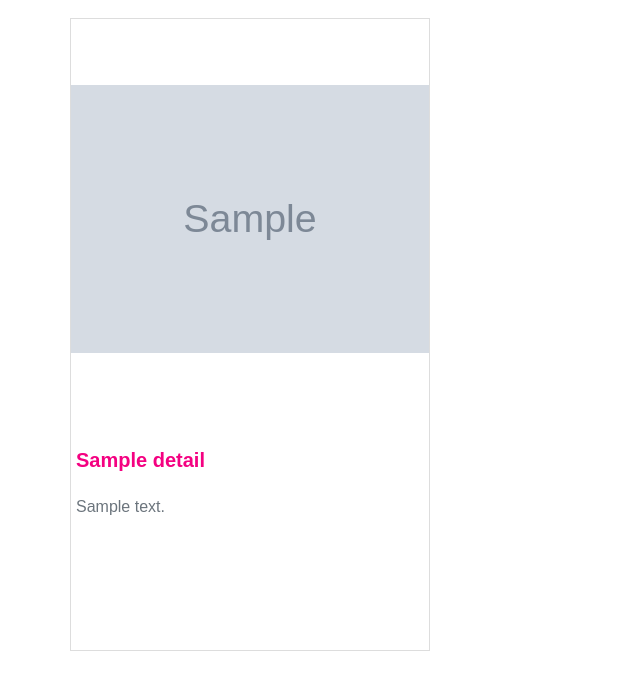
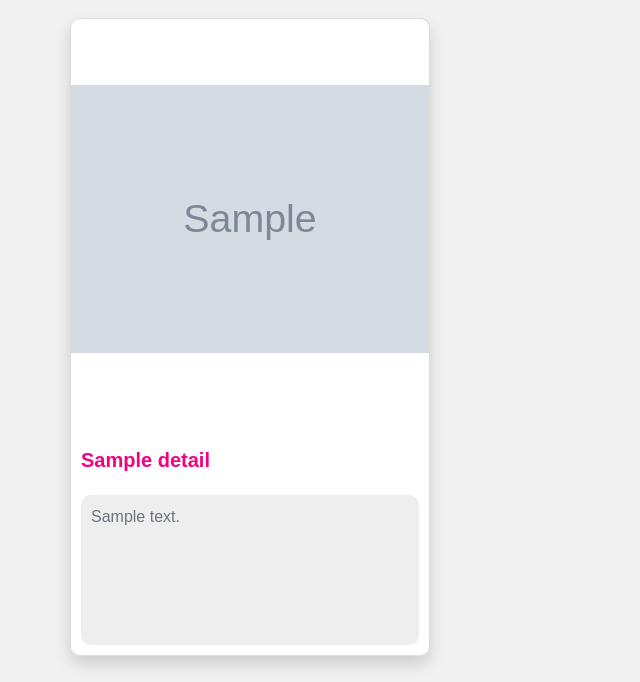
Before and after one commit to soumyazyx/alishazyx, a Django app: template frontend/templates/frontend/products.html in a window 1280 px wide. Shown: the part 208-890 px from the top of the page, without its empty margins (0-640 px from the left). Before the commit the page ends 859 px from the top, so only its background shows below. Run offline with Django 3.2, Linux system fonts and the light colour scheme; the template is opened without the code that fills it: most values are stand-ins (such as "Sample title", 1, 10 or a date in 2020); grey boxes marked "Sample" are stand-in pictures; some libraries are stand-ins or nearby versions; some web fonts are replaced.

Commit message:
added radius and shadows to products

```diff
--- a/frontend/static/frontend/css/tiu.css
+++ b/frontend/static/frontend/css/tiu.css
@@ -1,6 +1,9 @@
 /*---------------------
  Banner Section
 -----------------------*/
+body {
+  background: #f1f1f1;
+}
 .category-name {
   text-shadow: 2px 2px #000;
   /* background: radial-gradient(gray, transparent); */
@@ -20,6 +23,8 @@
   /* background: #eee; */
 }
 .product-item {
+  /* padding:20px; */
+  border-radius: 10px;
   border: 1px solid #ddd;
   /* background: white; */
   /* margin: 15px; */
@@ -31,6 +36,10 @@
   text-align: left;
 }
 .product-desc {
+
+  background: #eee;
+  border-radius: 10px;
+  padding: 10px;
   margin-top: 20px;
   min-height: 150px;
   max-height: 150px;
@@ -64,7 +73,7 @@
   /* border: 1px solid #eee; */
 }
 .pi-text {
-  padding: 5px;
+  padding: 10px;
 }
 
 .pi-text h5 {
--- a/frontend/templates/frontend/header_section.html
+++ b/frontend/templates/frontend/header_section.html
@@ -10,9 +10,15 @@
       <div class="row">
         <div class="col-lg-2 col-md-2">
           <div class="logo">
-            <a href="/">
+
+            <!-- <a href="/">
               <img
                 src="https://res.cloudinary.com/hxjbk5wno/image/upload/v1594845942/logo_alisha_min_vra4dr.png"
+                alt=""
+              />
+            -->
+            <img
+                src="https://res.cloudinary.com/hxjbk5wno/image/upload/v1596050234/output-onlinepngtools_hr6ncs.png"
                 alt=""
               />
             </a>
--- a/frontend/templates/frontend/products.html
+++ b/frontend/templates/frontend/products.html
@@ -9,7 +9,7 @@
         <div class="row">
           {% for product_id, details in products_details.items %}
           <div class="col-lg-4 col-sm-6">
-            <div class="product-item">
+            <div class="product-item bg-white shadow">
               <div class="pi-pic">
                 <div class="owl-carousel owl-theme">
                   {% for image in details.images %}
```
